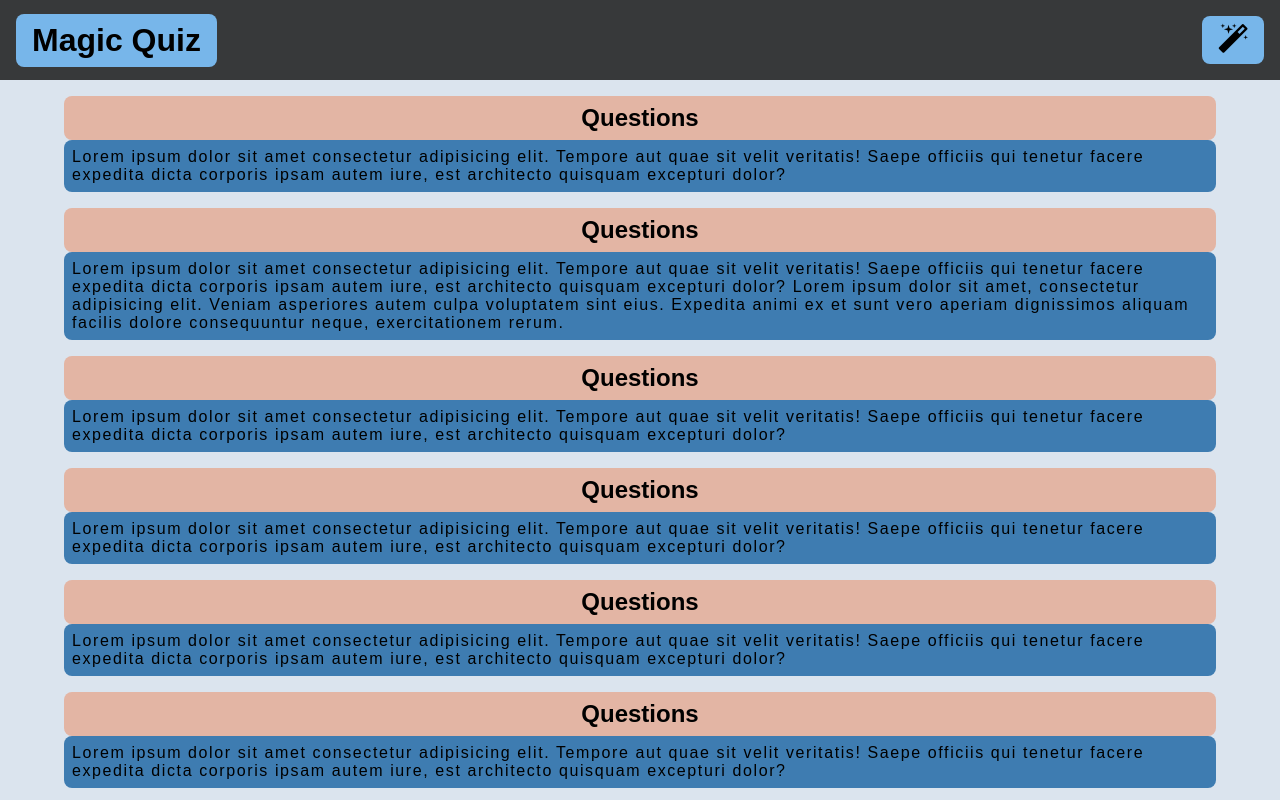
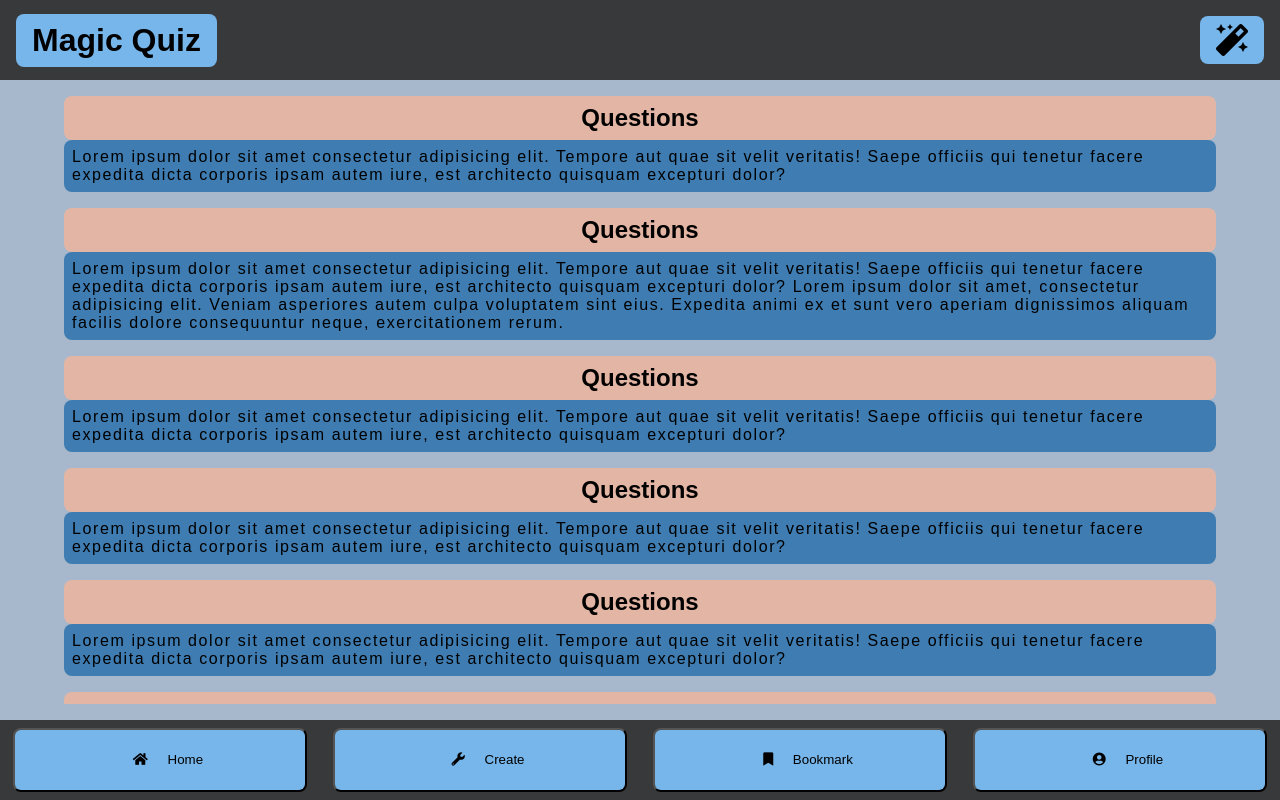
Before and after one commit to Micha-Llnsk/quiz-app-design, a plain HTML site: page index.html in a window 1280 px wide. Shown: the top 800 px of the page. Drawn offline with Linux system fonts and the light colour scheme.

Commit message:
scrolling issue fixed

```diff
--- a/index.html
+++ b/index.html
@@ -5,7 +5,7 @@
     <meta name="viewport" content="width=device-width, initial-scale=1.0" />
     <title>Quiz-App-Design</title>
     <link rel="stylesheet" href="styles/index.css" />
-    <link rel="stylesheet" href="https://cdnjs.cloudflare.com/ajax/libs/font-awesome/4.7.0/css/font-awesome.min.css">
+    <link rel="stylesheet" href="https://cdnjs.cloudflare.com/ajax/libs/font-awesome/5.15.3/css/all.min.css">
   </head>
   <body class="outerspace">
     <header class="navbar">
@@ -92,10 +92,10 @@
     </main>
 
     <footer class="feet">
-      <button class="btn"><i class="fa fa-home"></i> Home</button>
-      <button class="btn"><i class="fa fa-wrench"></i> Create</button>
-      <button class="btn"><i class="fa fa-bookmark"></i> Bookmark</button>
-      <button class="btn"><i class="fa fa-user-circle"></i> Profile</button>
+      <button class="btn"><i class="fas fa-home"></i> Home</button>
+      <button class="btn"><i class="fas fa-wrench"></i> Create</button>
+      <button class="btn"><i class="fas fa-bookmark"></i> Bookmark</button>
+      <button class="btn"><i class="fas fa-user-circle"></i> Profile</button>
     </footer>
   </body>
 </html>
--- a/styles/index.css
+++ b/styles/index.css
@@ -3,11 +3,12 @@
 .outerspace {
     display: grid;
     grid-template-rows: 10vh auto 10vh;
-    background-color: #DBE4EE;
+    background-color: #a7b8cc;
+    height: 100vh;
 }
 
 .navbar {
-    background-color: #37393A;
+    background-color: #37393a;
     display: flex;
     justify-content: space-between;
     align-content: center;
```
